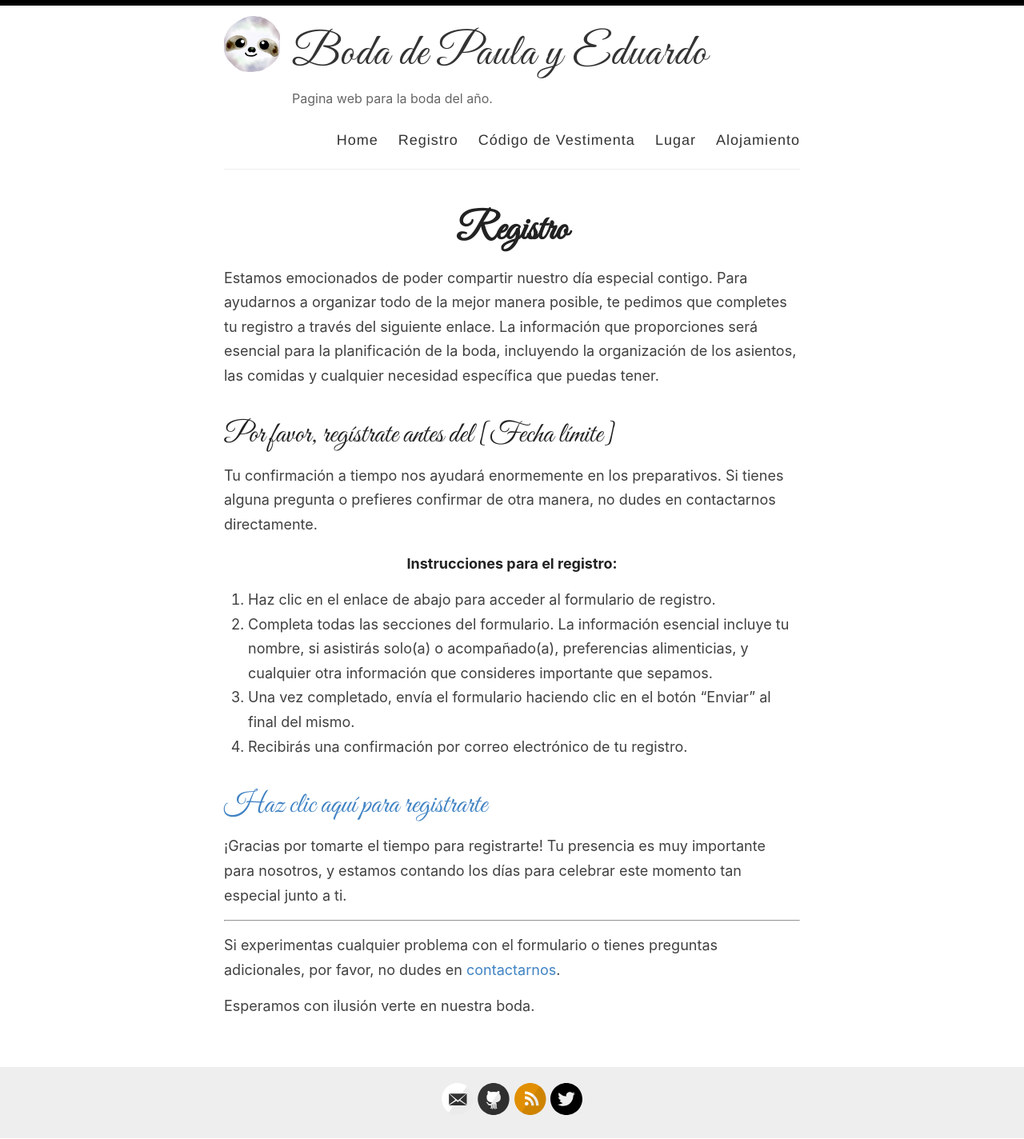
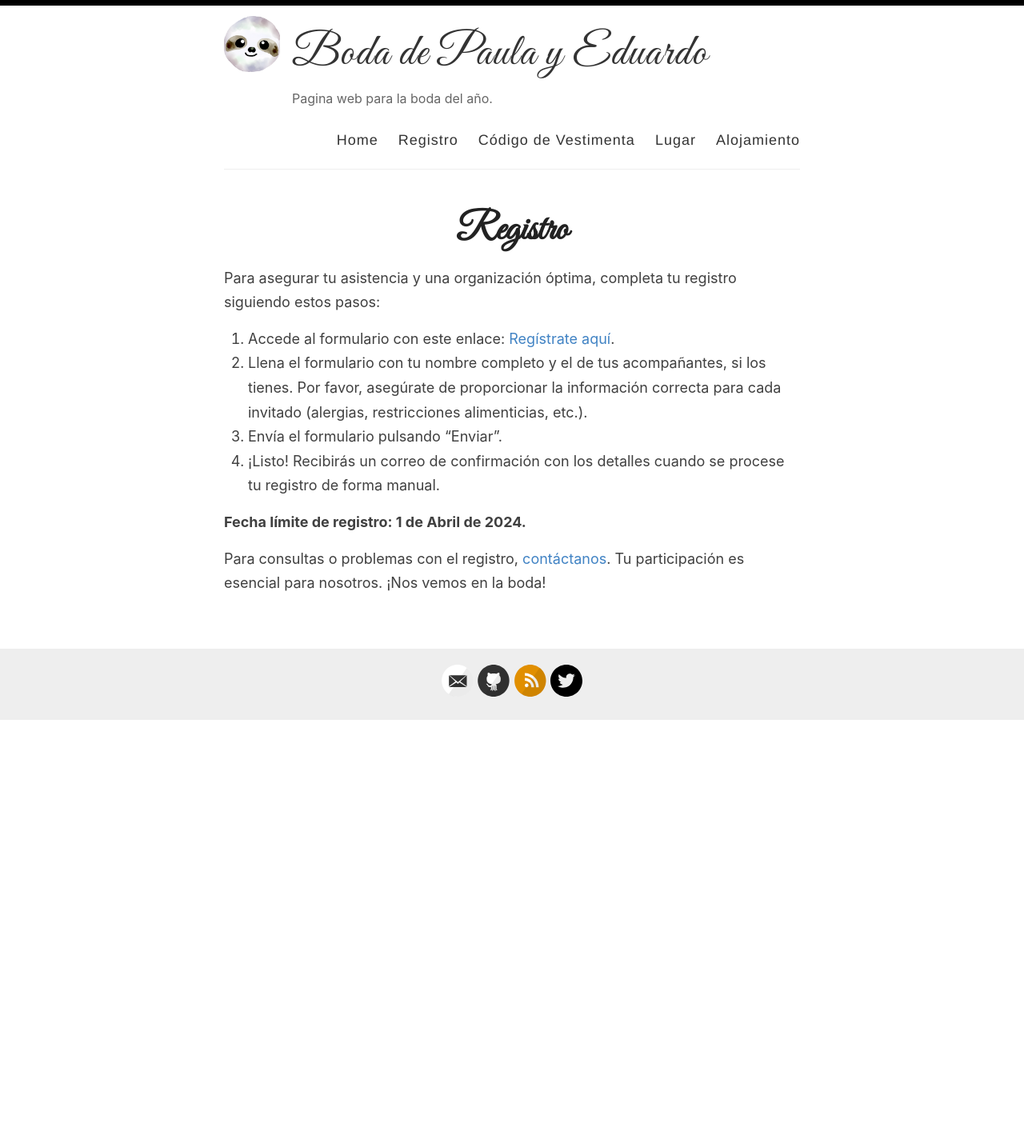
Before and after one commit to boda-paula-y-eduardo/boda-paula-eduardo, a Jekyll site: the page built from _pages/registro.md, in a window 1280 px wide. Shown: the whole page at 80% size. Built offline with Jekyll 4.4.1, drawn with Linux system fonts in a browser that asks for light colours; after the commit the page ends 901 px from its top, so only the background shows below that.

Commit message:
actualizar

```diff
--- a/_pages/registro.md
+++ b/_pages/registro.md
@@ -4,25 +4,13 @@ title: Registro
 permalink: /registro/
 ---
 
-Estamos emocionados de poder compartir nuestro día especial contigo. Para ayudarnos a organizar todo de la mejor manera posible, te pedimos que completes tu registro a través del siguiente enlace. La información que proporciones será esencial para la planificación de la boda, incluyendo la organización de los asientos, las comidas y cualquier necesidad específica que puedas tener.
+Para asegurar tu asistencia y una organización óptima, completa tu registro siguiendo estos pasos:
 
-### Por favor, regístrate antes del [Fecha límite]
+1. Accede al formulario con este enlace: [Regístrate aquí](https://tu_enlace_de_google_forms_aquí).
+2. Llena el formulario con tu nombre completo y el de tus acompañantes, si los tienes. Por favor, asegúrate de proporcionar la información correcta para cada invitado (alergias, restricciones alimenticias, etc.).
+3. Envía el formulario pulsando "Enviar".
+4. ¡Listo! Recibirás un correo de confirmación con los detalles cuando se procese tu registro de forma manual.
 
-Tu confirmación a tiempo nos ayudará enormemente en los preparativos. Si tienes alguna pregunta o prefieres confirmar de otra manera, no dudes en contactarnos directamente.
+**Fecha límite de registro: 1 de Abril de 2024.**
 
-#### Instrucciones para el registro:
-
-1. Haz clic en el enlace de abajo para acceder al formulario de registro.
-2. Completa todas las secciones del formulario. La información esencial incluye tu nombre, si asistirás solo(a) o acompañado(a), preferencias alimenticias, y cualquier otra información que consideres importante que sepamos.
-3. Una vez completado, envía el formulario haciendo clic en el botón "Enviar" al final del mismo.
-4. Recibirás una confirmación por correo electrónico de tu registro.
-
-### [Haz clic aquí para registrarte](https://tu_enlace_de_google_forms_aquí)
-
-¡Gracias por tomarte el tiempo para registrarte! Tu presencia es muy importante para nosotros, y estamos contando los días para celebrar este momento tan especial junto a ti.
-
----
-
-Si experimentas cualquier problema con el formulario o tienes preguntas adicionales, por favor, no dudes en [contactarnos](mailto:tu_email@ejemplo.com).
-
-Esperamos con ilusión verte en nuestra boda.
+Para consultas o problemas con el registro, [contáctanos](mailto:tu_email@ejemplo.com). Tu participación es esencial para nosotros. ¡Nos vemos en la boda!
```
Also changed, not shown: _pages/el-evento.md (+1 -1 lines), _pages/lugar.md (+1 -1 lines).
